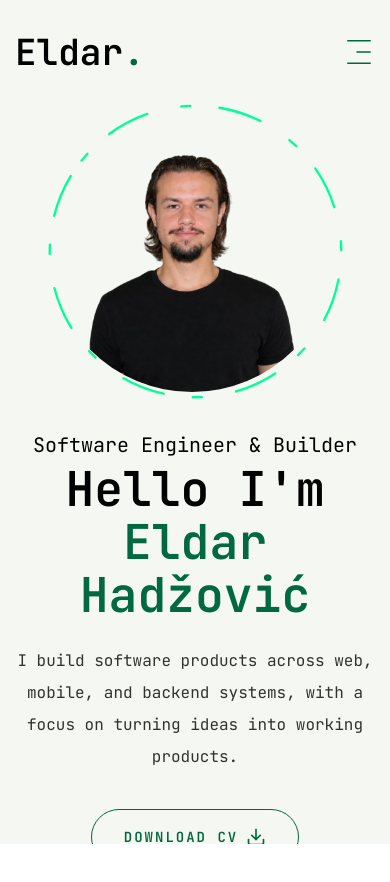
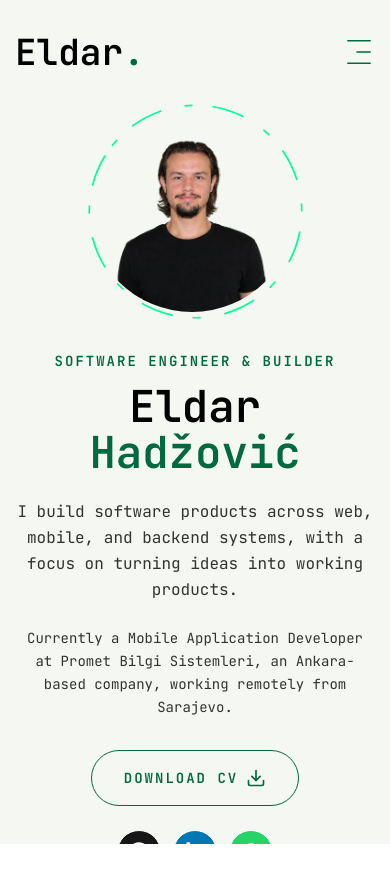
Before and after one commit to eldarhadzi/eldar_portifolio, a Next.js app: page / in a window 390 px wide. Shown: the top 882 px of the page. Built offline with nearby package versions, Linux system fonts and the light colour scheme.

Commit message:
feat: rebuild home hero with data/site.js content, current role, and 44px targets
Single-anchor Download CV, 44px social targets, responsive photo sizing, reduced-motion support for the photo ring.

```diff
--- a/app/page.jsx
+++ b/app/page.jsx
@@ -2,44 +2,50 @@ import Photo from "@/components/Photo";
 import Socials from "@/components/Socials";
 import { Button } from "@/components/ui/button";
 import { FiDownload } from "react-icons/fi";
-import Link from "next/link";
+import { site, contact } from "@/data/site";
+
+const focusRing = "outline-none focus-visible:ring-2 focus-visible:ring-accent-dark focus-visible:ring-offset-4 focus-visible:ring-offset-primary";
 
 const Home = () => {
+  const [firstName, ...rest] = site.name.split(" ");
+  const lastName = rest.join(" ");
+  const city = contact.location.split(",")[0];
+
   return (
     <section className="h-full">
       <div className="container mx-auto h-full">
-        <div className="flex flex-col xl:flex-row items-center justify-between xl:pt-8 xl:pb-24">
+        <div className="flex flex-col xl:flex-row items-center justify-between gap-8 xl:gap-16 pb-12 xl:pt-4 xl:pb-16">
 
           {/* text */}
-          <div className="text-center xl:text-left order-2 xl:order-none">
-            <span className="text-xl">Software Engineer & Builder</span>
-            <h1 className="h1 mb-6">
-              Hello I'm <br /> <span className="text-accent-dark">Eldar Hadžović</span>
+          <div className="text-center xl:text-left order-2 xl:order-none max-w-[560px]">
+            <p className="text-sm xl:text-base uppercase tracking-[2px] text-accent-dark font-semibold mb-3">
+              {site.headline}
+            </p>
+            <h1 className="text-[44px] sm:text-[56px] xl:text-[80px] leading-[1.05] font-semibold mb-6">
+              <span className="block">{firstName}</span>
+              <span className="block text-accent-dark">{lastName}</span>
             </h1>
-            <p className="max-w-[500px] mb-9 text-black/80">
-            I build software products across web, mobile, and backend systems, with a focus on turning ideas into working products.
+            <p className="mb-6 text-base xl:text-lg leading-relaxed text-black/80">
+              I build software products across web, mobile, and backend systems, with a focus on turning ideas into working products.
+            </p>
+            <p className="mb-8 xl:mb-10 text-sm leading-relaxed text-black/80 xl:border-l-2 xl:border-accent-dark xl:pl-4">
+              Currently a {site.currentRole.title} at {site.currentRole.company}, an Ankara-based company, working remotely from {city}.
             </p>
 
             {/* button and socials */}
-            <div className="flex flex-col xl:flex-row items-center gap-8">
-              <Button
-                variant="outline"
-                size="lg"
-                >
-                  <Link href="/assets/resume/eldar-hadzovic-cv.pdf" download
-                  className="uppercase flex items-center gap-2">
-                    <span>Download CV</span>
-                    <FiDownload className="text-xl" />
-                  </Link>
+            <div className="flex flex-col xl:flex-row items-center gap-6 xl:gap-8">
+              <Button asChild variant="outline" size="lg" className={focusRing}>
+                <a href={site.cvHref} download>
+                  <span>Download CV</span>
+                  <FiDownload className="ml-2 text-xl" aria-hidden="true" />
+                </a>
               </Button>
-              <div className="mb-8 xl:mb-0">
-              <Socials containerStyles="flex gap-6" />
-              </div>
+              <Socials containerStyles="flex gap-3" />
             </div>
           </div>
 
-          {/* phone */}
-          <div className="order-1 xl:order-none mb-8 xl:mb-0">
+          {/* photo */}
+          <div className="order-1 xl:order-none">
             <Photo />
           </div>
         </div>
--- a/components/Photo.jsx
+++ b/components/Photo.jsx
@@ -1,11 +1,12 @@
 "use client";
 
-import { motion } from "framer-motion";
+import { motion, useReducedMotion } from "framer-motion";
 import Image from "next/image";
 import { useInitialLoad } from "./InitialLoadProvider";
 
 const Photo = () => {
   const initialLoad = useInitialLoad();
+  const reduceMotion = useReducedMotion();
 
   return (
     <div className="w-full h-full relative flex items-center justify-center">
@@ -19,7 +20,7 @@ const Photo = () => {
           initial={{ opacity:0 }}
           animate={{ opacity:1, transition: {delay: initialLoad ? 2.4 : 0, duration:0.4, ease:"easeInOut"}
         }}
-         className="w-[288px] h-[288px] xl:w-[488px] xl:h-[488px] rounded-full overflow-hidden absolute">
+         className="w-[208px] h-[208px] sm:w-[288px] sm:h-[288px] xl:w-[488px] xl:h-[488px] rounded-full overflow-hidden absolute">
           <Image
             src="/assets/eldarone.png"
             priority
@@ -32,7 +33,7 @@ const Photo = () => {
 
         {/* circle */}
         <motion.svg
-          className="w-[295px] xl:w-[500px] h-[295px] xl:h-[500px]"
+          className="w-[215px] sm:w-[295px] xl:w-[500px] h-[215px] sm:h-[295px] xl:h-[500px]"
           fill="transparent"
           viewBox="0 0 506 506"
           xmlns=""
@@ -46,7 +47,7 @@ const Photo = () => {
             strokeLinecap="round"
             strokeLinejoin="round"
             initial={{strokeDasharray: "24 10 0 0"}}
-            animate={{
+            animate={reduceMotion ? {} : {
               strokeDasharray: ["15 120 25 25", "16 25 92 72", "4 250 22 22"],
               rotate: [120, 360],
             }}
--- a/components/Socials.jsx
+++ b/components/Socials.jsx
@@ -12,7 +12,7 @@ const Socials = ({ containerStyles }) => {
   return (
     <div className={containerStyles}>
       {socialLinks.map((item) => {
-        const baseStyle = "w-9 h-9 rounded-full flex justify-center items-center text-base hover:scale-110 transition-all duration-300 border border-white outline-none focus-visible:ring-2 focus-visible:ring-accent-dark focus-visible:ring-offset-4 focus-visible:ring-offset-primary";
+        const baseStyle = "w-11 h-11 rounded-full flex justify-center items-center text-xl hover:scale-110 transition-all duration-300 border border-white outline-none focus-visible:ring-2 focus-visible:ring-accent-dark focus-visible:ring-offset-4 focus-visible:ring-offset-primary";
 
         const colorStyle =
           item.type === "github"
```
